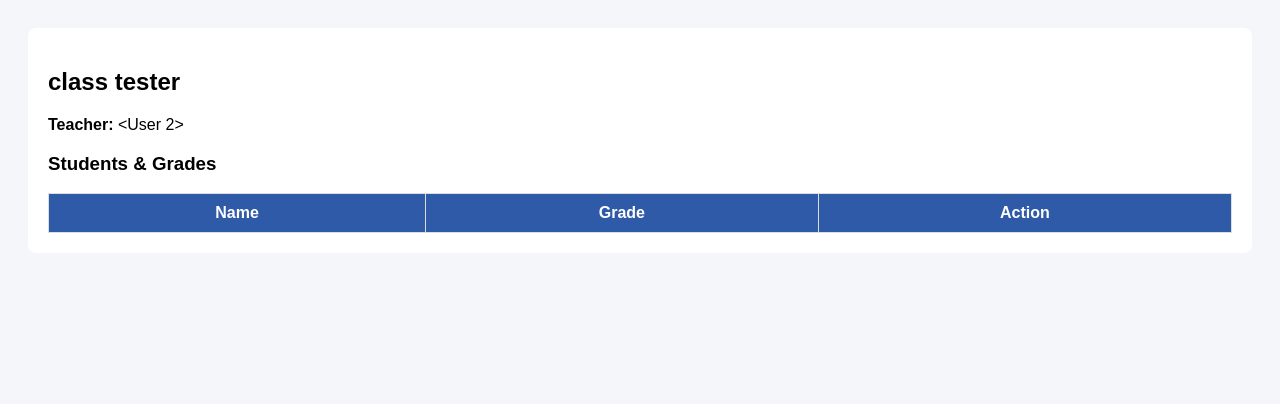
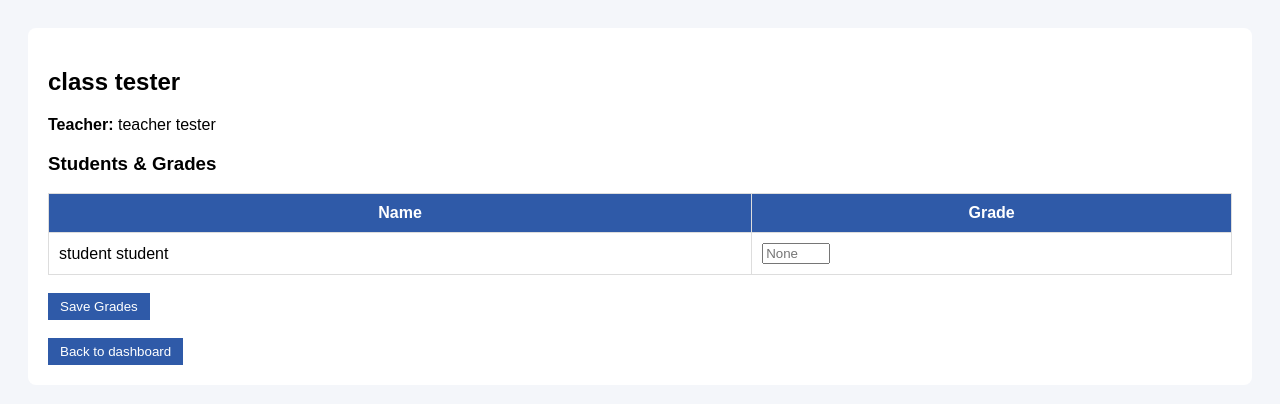
Before and after one commit to kaydeej24/CSE108-Lab8, a Flask app: template templates/course.html in a window 1280 px wide. Shown: the top 404 px of the page. Run offline with Flask 3, Linux system fonts and the light colour scheme; the template is opened without the code that fills it: values that come from a table or form of the project are taken from there, others are empty.

Commit message:
FINAL COMMIT
finished implementation for the course page for teachers

teachers can now properly edit grades and have them saved to the database

```diff
--- a/app.py
+++ b/app.py
@@ -150,9 +150,40 @@ def teacher_dashboard():
 
     return render_template("teacher.html", courses=courses_data)
 
-@app.route("/teacher/<int:course_id>")
-def teacher_course():
-    render_template("teacher_course.html")
+@app.route("/teacher/course/<int:course_id>", methods=["GET", "POST"])
+def teacher_course(course_id):
+    if session.get("role") != "teacher":
+        return redirect(url_for("login"))
+
+    course = Class.query.get_or_404(course_id)
+
+    if request.method == "POST":
+        #print("post hit")
+        for key, value in request.form.items():
+            if key.startswith("grade_"):
+                enrollment_id = int(key.split("_")[1])
+                enrollment = Enrollment.query.get(enrollment_id)
+
+                if enrollment:
+                    #print(f"grade hit {key, value}")
+                    enrollment.grade = value
+
+        db.session.commit()
+
+    enrolled_students = [
+        {
+            "username": e.student.username,
+            "name": e.student.name,
+            "grade": ""  # replace with DB-based grade later
+        }
+        for e in course.enrollments
+    ]
+
+    return render_template(
+        "course.html",
+        course=course,
+        students=enrolled_students
+    )
 
 
 # ---------------- LOGOUT ----------------
--- a/templates/course.html
+++ b/templates/course.html
@@ -39,7 +39,7 @@
             background: #2f5aa8;
             color: white;
             border: none;
-            padding: 5px 10px;
+            padding: 6px 12px;
             cursor: pointer;
         }
     </style>
@@ -49,36 +49,38 @@
 
 <div class="box">
     <h2>{{ course.name }}</h2>
-    <p><b>Teacher:</b> {{ course.teacher }}</p>
+    <p><b>Teacher:</b> {{ course.teacher.name }}</p>
 
     <h3>Students & Grades</h3>
 
+    <!-- ONE FORM for all updates -->
+    <form method="POST">
         <table>
             <tr>
                 <th>Name</th>
                 <th>Grade</th>
-            <th>Action</th>
             </tr>
 
-        {% for s in course.students %}
+            {% for e in course.enrollments %}
             <tr>
-            <form method="POST" action="/update_grade/{{ course.id }}">
-                <td>
-                    {{ s.name }}
-                    <input type="hidden" name="name" value="{{ s.name }}">
-                </td>
+                <td>{{ e.student.name }}</td>
 
                 <td>
-                    <input type="number" name="grade" value="{{ s.grade }}">
+                    <input
+                        name="grade_{{ e.id }}"
+                        value="{{ e.grade or '' }}"
+                        placeholder="{{e.grade}}"
+                    >
                 </td>
-
-                <td>
-                    <button type="submit">Update</button>
-                </td>
-            </form>
             </tr>
             {% endfor %}
         </table>
+
+        <br>
+        <button type="submit">Save Grades</button>
+    </form>
+    <br>
+    <a href="/teacher"> <button> Back to dashboard </button> </a>
 </div>
 
 </body>
```
Also changed, not shown: migrations/versions/0aff2e3249e9_added_grades.py (added, +32 -0 lines), instance/database.db. Lines whose indentation alone changed are shown as unchanged.
